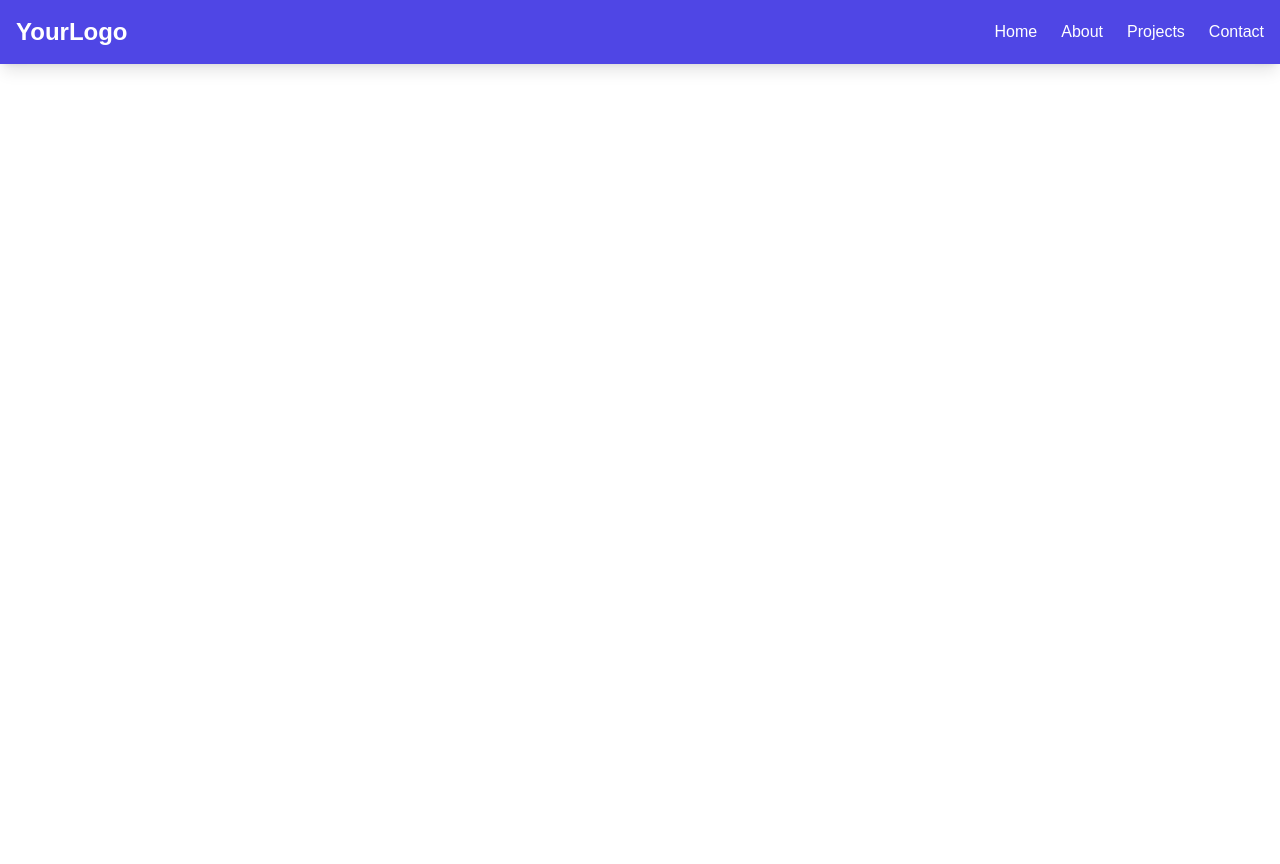
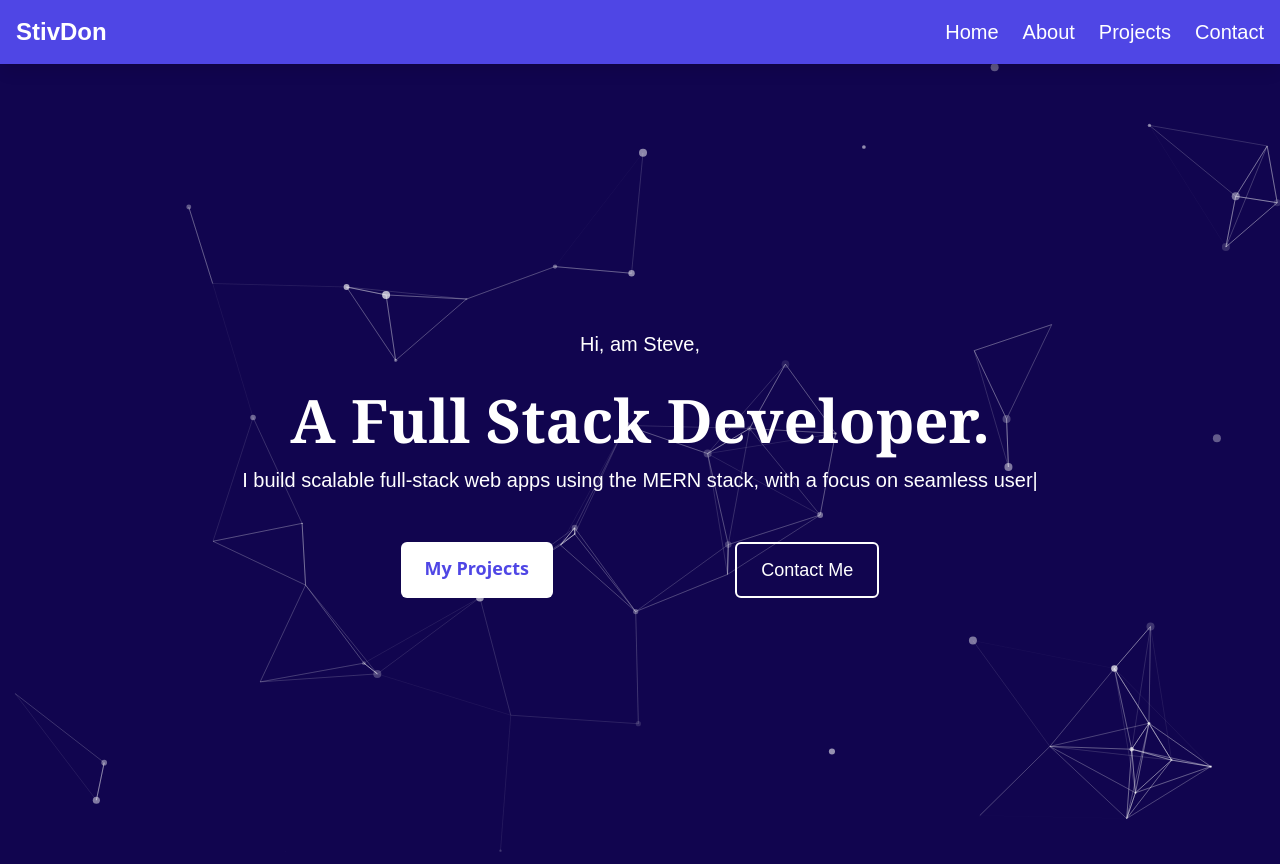
Before and after one commit to stevedon1/portfolio, a Next.js app: page / in a window 1280 px wide. Before the commit the page ends 800 px from the top, so only its background shows below. Built offline with nearby package versions, Linux system fonts and the light colour scheme.

Commit message:
Implement Hero section

```diff
--- a/app/page.tsx
+++ b/app/page.tsx
@@ -1,9 +1,10 @@
+import HeroSection from "@/components/HeroSection";
 import Image from "next/image";
 
 export default function Home() {
   return (
-    <div className="">
-
+    <div>
+      <HeroSection/>
     </div>
   );
 }
--- a/components/HeroSection.tsx
+++ b/components/HeroSection.tsx
@@ -1,9 +1,117 @@
-import React from 'react'
+"use client";
+
+import React from "react";
+import { loadFull } from "tsparticles"; // Load tsParticles
+import Particles from "react-tsparticles";
+import { ReactTyped } from "react-typed"; // Import react-typed
 
 export default function HeroSection() {
   return (
-    <div>
+    <div className="relative min-h-screen flex items-center justify-center overflow-hidden bg-custom-purple">
+      {/* Particle Background */}
+      <Particles
+        className="absolute inset-0"
+        options={{
+          fullScreen: false,
+          background: {
+            color: {
+              value: "#11054f", // Dark gray background color
+            },
+          },
+          particles: {
+            number: {
+              value: 50,
+              density: {
+                enable: true,
+                value_area: 800,
+              },
+            },
+            color: {
+              value: "#ffffff", // White particles
+            },
+            shape: {
+              type: "circle",
+            },
+            opacity: {
+              value: 0.7,
+              random: true,
+              anim: {
+                enable: true,
+                speed: 1,
+                opacity_min: 0.1,
+                sync: false,
+              },
+            },
+            size: {
+              value: 4,
+              random: true,
+              anim: {
+                enable: true,
+                speed: 20,
+                size_min: 0.1,
+                sync: false,
+              },
+            },
+            line_linked: {
+              enable: true,
+              distance: 150,
+              color: "#ffffff",
+              opacity: 0.4,
+              width: 1,
+            },
+            move: {
+              enable: true,
+              speed: 2,
+              direction: "none",
+              random: false,
+              straight: false,
+              out_mode: "out",
+              attract: {
+                enable: false,
+                rotateX: 600,
+                rotateY: 1200,
+              },
+            },
+          },
+        }}
+        init={async (engine: any) => await loadFull(engine)} // Initialize full particles
+      />
 
+      {/* Content */}
+      <div className="relative z-10 text-center px-6">
+        <p className="text-lg md:text-xl text-white mb-8">Hi, am Steve,</p>
+        {/* Headline */}
+        <h1 className="text-4xl font-serif md:text-6xl font-bold text-white mb-4">
+          A Full Stack Developer.
+        </h1>
+        {/* Tagline */}
+        <p className="text-lg md:text-xl text-white mb-8">
+        <ReactTyped
+              strings={["I build scalable full-stack web apps using the MERN stack, with a focus on seamless user experiences and performance."]}
+              typeSpeed={50} // typing speed
+              backSpeed={50} // backspacing speed
+              backDelay={1000} // delay before backspacing
+              startDelay={1} // delay before starting typing
+              loop={false} // doesn't loop after finishing
+            />
+        </p>
+
+        {/* Buttons */}
+        <div className="flex justify-evenly pt-4 mt-4 gap-6">
+          <a
+            href="#projects"
+            className="bg-white text-lg font-bold font-sans text-indigo-600 px-6 py-3 rounded-md hover:bg-indigo-600 hover:text-white transition duration-300"
+          >
+            My Projects
+          </a>
+          <a
+            href="#contact"
+            className="bg-transparent border-2 text-lg border-white text-white px-6 py-3 rounded-md font-medium hover:bg-white hover:text-indigo-600 transition duration-300"
+          >
+            Contact Me
+          </a>
+        </div>
+      </div>
     </div>
-  )
+  );
 }
--- a/components/Navbar.tsx
+++ b/components/Navbar.tsx
@@ -1,4 +1,4 @@
-"use client"
+"use client";
 import { useState } from 'react';
 
 export default function Navbar() {
@@ -12,15 +12,15 @@ export default function Navbar() {
   const closeMenu = () => setIsOpen(false);
 
   return (
-    <nav className="bg-indigo-600  text-white sticky top-0 z-50 shadow-lg">
+    <nav className="bg-indigo-600 text-white sticky top-0 z-50 shadow-lg">
       <div className="max-w-7xl mx-auto px-4 py-4 flex justify-between items-center">
         {/* Logo */}
         <div className="text-2xl font-bold">
-          <a href="/">YourLogo</a>
+          <a href="/">StivDon</a>
         </div>
 
         {/* Desktop Navigation Links */}
-        <div className="hidden text-md md:flex space-x-6">
+        <div className="hidden text-lg md:text-xl md:flex space-x-6">
           <a href="#home" className="hover:text-gray-300">Home</a>
           <a href="#about" className="hover:text-gray-300">About</a>
           <a href="#projects" className="hover:text-gray-300">Projects</a>
@@ -39,13 +39,11 @@ export default function Navbar() {
 
       {/* Mobile Menu (visible when isOpen is true) */}
       {isOpen && (
-        <div className="md:hidden">
-          <div className="space-y-4 bg-indigo-700 py-4">
-            <a href="#home" onClick={closeMenu} className="block text-white text-center hover:text-gray-300">Home</a>
-            <a href="#about" onClick={closeMenu} className="block text-white text-center hover:text-gray-300">About</a>
-            <a href="#projects" onClick={closeMenu} className="block text-white text-center hover:text-gray-300">Projects</a>
-            <a href="#contact" onClick={closeMenu} className="block text-white text-center hover:text-gray-300">Contact</a>
-          </div>
+        <div className="absolute top-16 left-0 w-full bg-indigo-700 py-4 z-50">
+          <a href="#home" onClick={closeMenu} className="block text-white text-center hover:text-gray-300">Home</a>
+          <a href="#about" onClick={closeMenu} className="block text-white text-center hover:text-gray-300">About</a>
+          <a href="#projects" onClick={closeMenu} className="block text-white text-center hover:text-gray-300">Projects</a>
+          <a href="#contact" onClick={closeMenu} className="block text-white text-center hover:text-gray-300">Contact</a>
         </div>
       )}
     </nav>
--- a/tailwind.config.ts
+++ b/tailwind.config.ts
@@ -11,6 +11,19 @@ export default {
       colors: {
         background: "var(--background)",
         foreground: "var(--foreground)",
+       'custom-purple': '#11054f',
+      },
+      animation: {
+        "gradient-move": "gradientMove 6s infinite alternate",
+      },
+      keyframes: {
+        gradientMove: {
+          "0%": { backgroundPosition: "0% 50%" },
+          "100%": { backgroundPosition: "100% 50%" },
+        },
+      },
+      backgroundSize: {
+        "400%": "400%",
       },
     },
   },
```
Also changed, not shown: package.json (+8 -5 lines), 1 other file (tests, documents, lock files or other folders).
